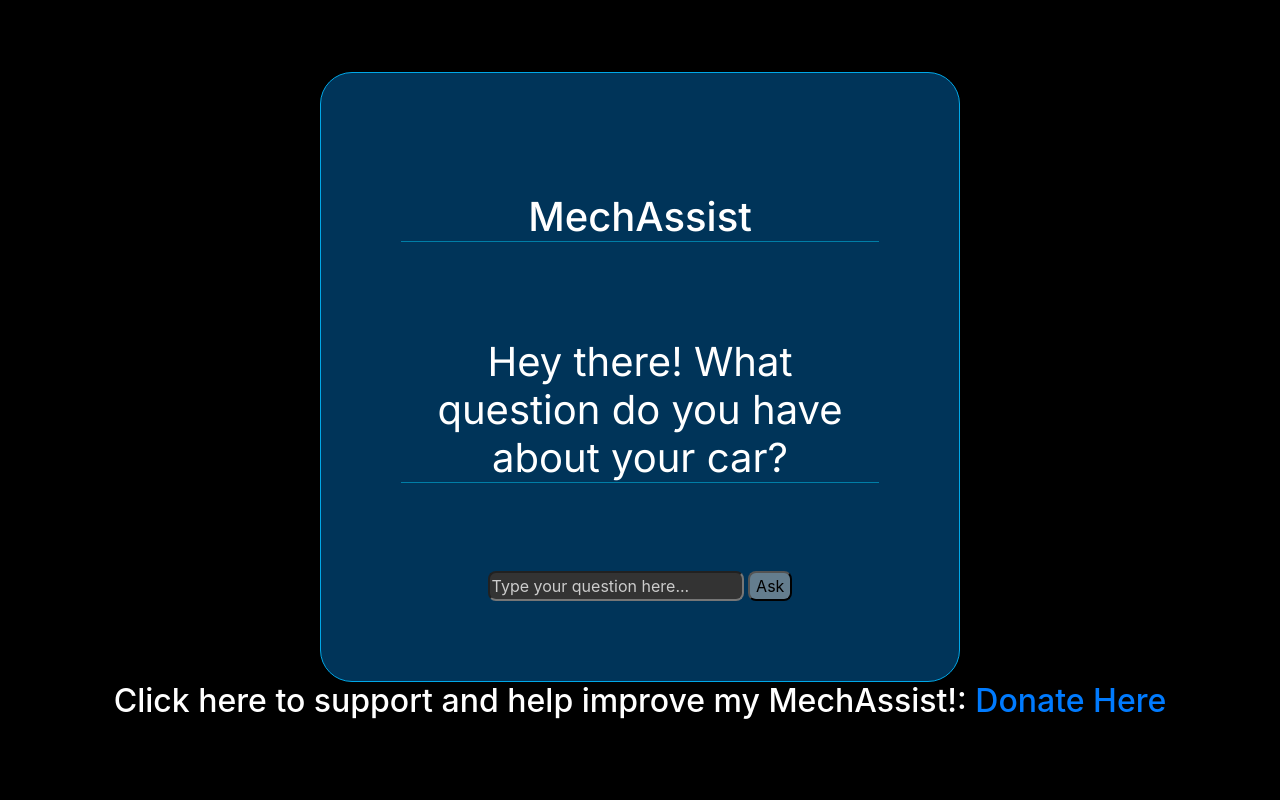
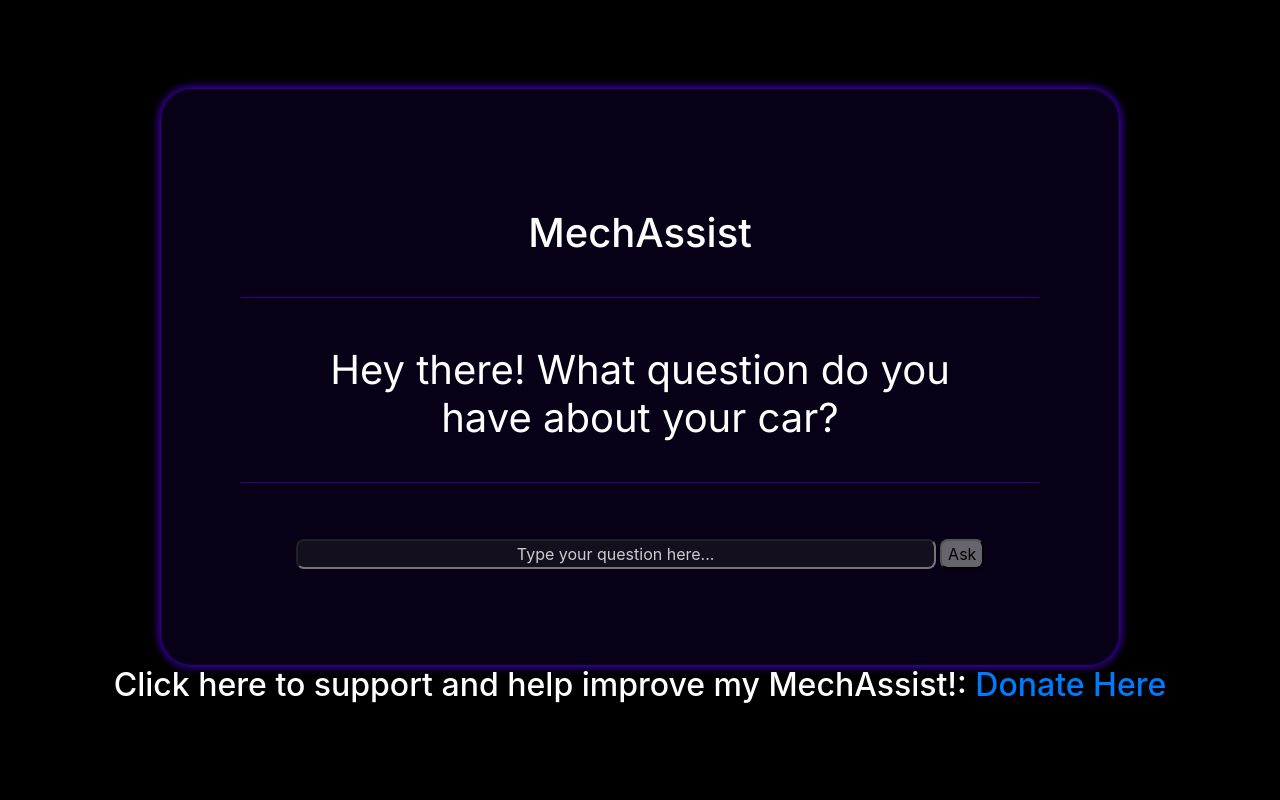
Before and after one commit to Aetrix27/MechanicChatBot, a Flask app: page / in a window 1280 px wide. Run offline with Flask 2, Linux system fonts and the light colour scheme; some libraries are stand-ins or nearby versions.

Commit message:
Added Gabe's style changes

```diff
--- a/static/style.css
+++ b/static/style.css
@@ -1,7 +1,7 @@
 body,
 html {
   background: black;
-  height: 100%;
+  min-height: 100vh;
   margin: 0;
   padding: 0;
   display: flex;
@@ -22,27 +22,37 @@ html {
 }
 
 #container {
-  width: 50vw;
+  width: 75vw;
   margin: 0 auto;
-  background-color: #003459;
-  border: 1px solid #00a8e8;
+  background-color: #0c012599;
+  border: 1px solid #5100e88e;
+  box-shadow: 0 0 10px #5300e8;
   padding: 2em;
   border-radius: 2em;
 }
 
 .divider {
-  border-bottom: 1px solid #007ea7;
-  margin: 1em 0;
+  border-bottom: 1px solid #5100e88f;
   width: 100%;
 }
 
 h1 {
   text-align: center;
+  padding: 1em;
 }
 
-#chatcontent{
+.logo {
+  font-family: "Sansation", sans-serif;
+  font-weight: 700;
+  font-style: normal;
+  letter-spacing: 0.5rem;
+}
+
+#chatcontent {
   color: white;
+  padding-top: 1em;
 }
+
 #bwuh {
   background-image: radial-gradient(#63B09A 5%, #639FB0 15%, #636FB0 60%);
 }
@@ -54,7 +64,6 @@ h1 {
   align-items: center;
   width: 100%;
   padding: 3em 3em;
-  gap: 1em;
   font-family: "Inter", sans-serif;
   font-optical-sizing: auto;
   font-style: normal;
@@ -63,16 +72,19 @@ h1 {
 }
 
 #subheader {
-  font-weight: 300;
+  font-weight: 200;
   color: white;
 }
 
 #promptInput {
   color: white;
-  background-color: #333;
+  background-color: #3333334b;
+  width: 50vw;
+  text-align: center;
 }
+
 #promptInput::placeholder {
-    color: #cccccc;
+  color: #cccccc;
 }
 
 main {
@@ -107,3 +119,30 @@ input.submit:hover {
   transition: background-color 0.3s ease;
   cursor: default;
 }
+
+@keyframes fluidMove {
+  0% {
+    background-position: 0% 50%;
+  }
+
+  50% {
+    background-position: 100% 50%;
+  }
+
+  100% {
+    background-position: 50% 0%;
+  }
+}
+
+.bg {
+  width: 100%;
+  min-height: 100vh;
+  background-color: #0b0d19;
+  background-image:
+    radial-gradient(circle at 20% 30%, rgba(99, 102, 241, 0.15) 0%, transparent 50%),
+    radial-gradient(circle at 80% 70%, rgba(168, 85, 247, 0.15) 0%, transparent 50%),
+    radial-gradient(circle at 50% 40%, rgba(236, 72, 153, 0.1) 0%, transparent 40%);
+
+  background-size: 200% 200%;
+  animation: fluidMove 20s ease infinite alternate;
+}
```
